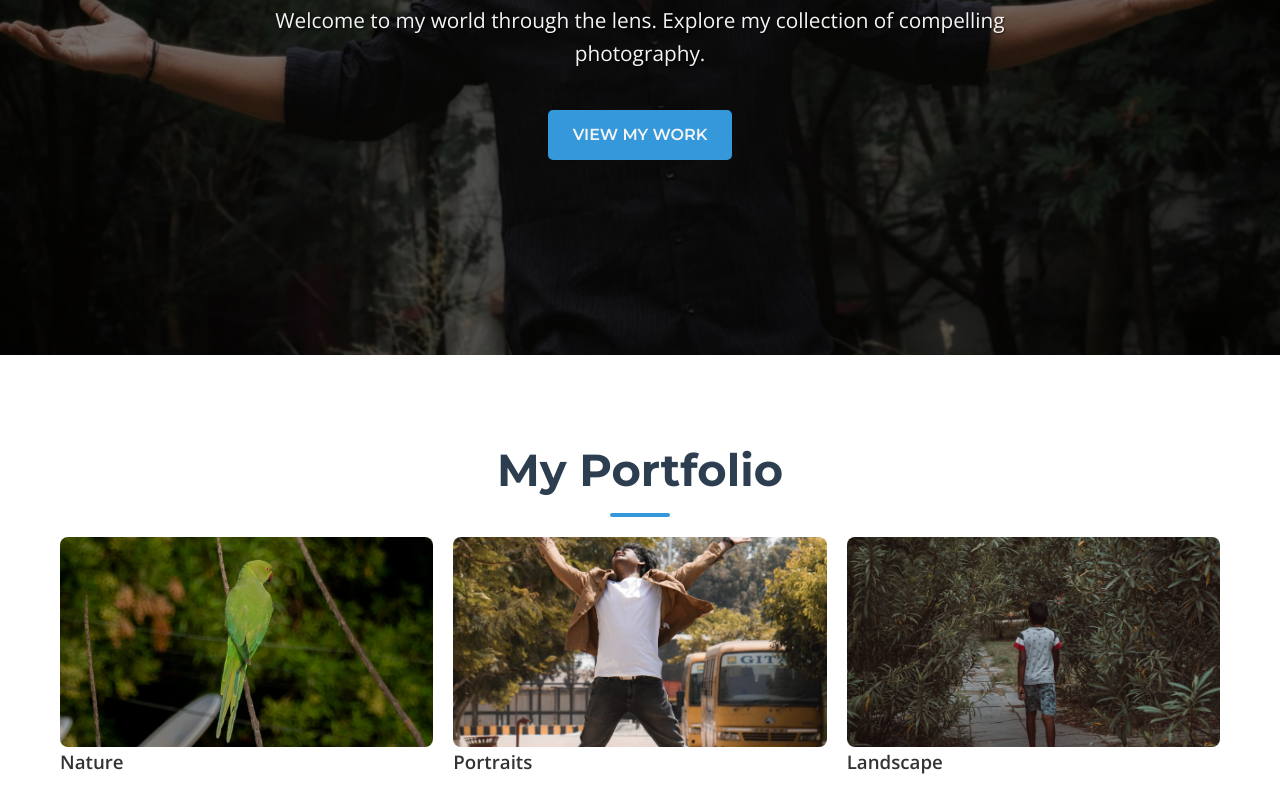
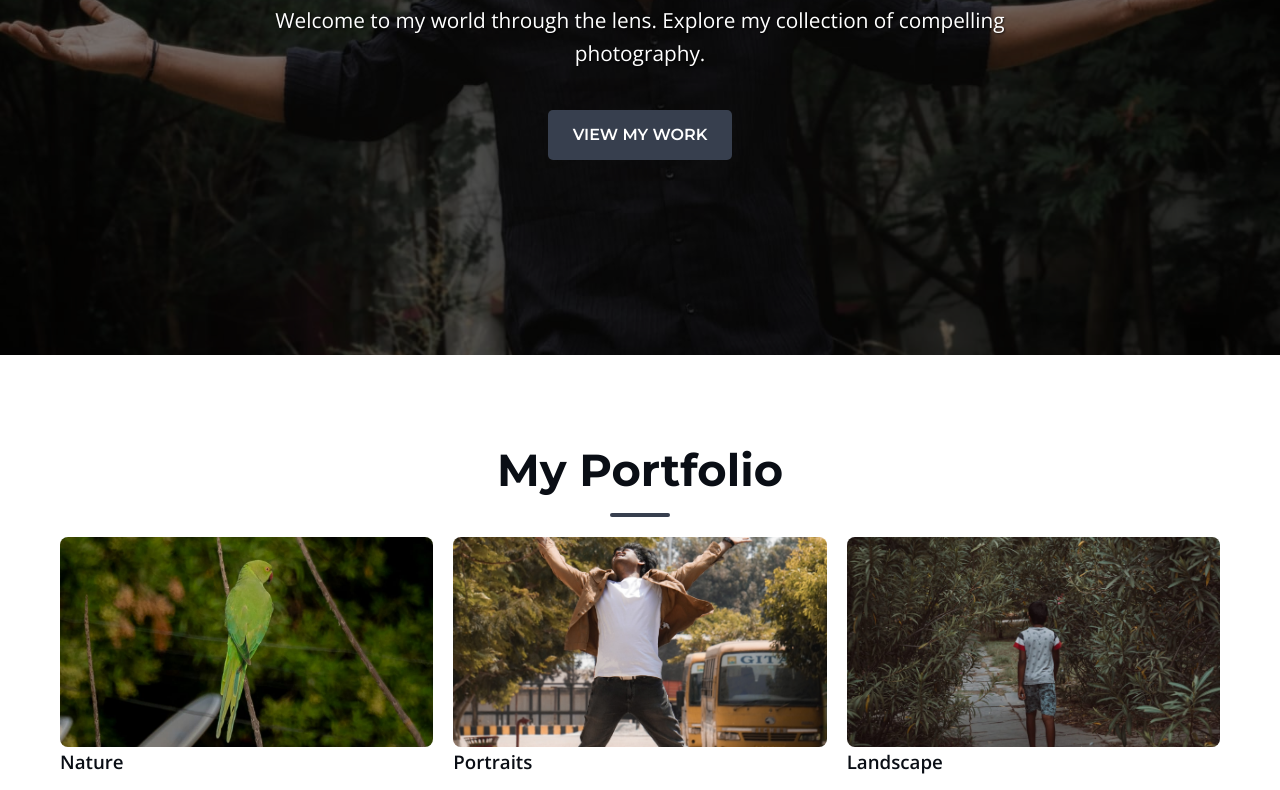
Before and after one commit to Akhilkanta05/-Omniframe-portfolio, a website: page index.html in a window 1280 px wide. Shown: the part 365-1155 px from the top of the page. Drawn offline with nearby package versions, Linux system fonts and the light colour scheme.

Commit message:
Update styles.css

```diff
--- a/styles.css
+++ b/styles.css
@@ -1,17 +1,31 @@
 /* --- CSS Variables (Color Palette) --- */
 :root {
-    --primary-color: #3498db; /* Blue */
-    --secondary-color: #2ecc71; /* Green */
-    --accent-color: #e74c3c; /* Red */
-    --text-dark: #333;
-    --text-light: #f4f4f4;
-    --bg-light: #f9f9f9;
-    --bg-dark: #2c3e50; /* Dark blue-grey */
-    --border-color: #ddd;
+    /* Primary UI colors from palette */
+    --primary-color: #373F4E;      /* From black-80 */
+    --secondary-color: #E0E4EB;    /* From white-80 */
+    --accent-color: #E67E6A;       /* Optional highlight (from black-70 or add one like the red in your old theme) */
+
+    /* Text colors */
+    --text-dark: #0A0E15;          /* d.reverse (darkest black) */
+    --text-light: #FFFFFF;         /* d.header */
+    --text-description: #E0E4EB;   /* d.description */
+
+    /* Backgrounds */
+    --bg-dark: #0A0E15;            /* Dark mode base (black-100) */
+    --bg-light: #FFFFFF;           /* Light mode base (white-100) */
+
+    /* Border / surface colors */
+    --border-color: #D1D6E0;       /* Similar to white-70 */
+    --box-bg: #212631;             /* black-90 for containers/cards */
+
+    /* Fonts */
     --font-heading: 'Montserrat', sans-serif;
     --font-body: 'Open Sans', sans-serif;
+
+    /* Misc */
     --header-height: 80px;
 }
+
 
 /* --- Base Styles & Reset --- */
 * {
```
